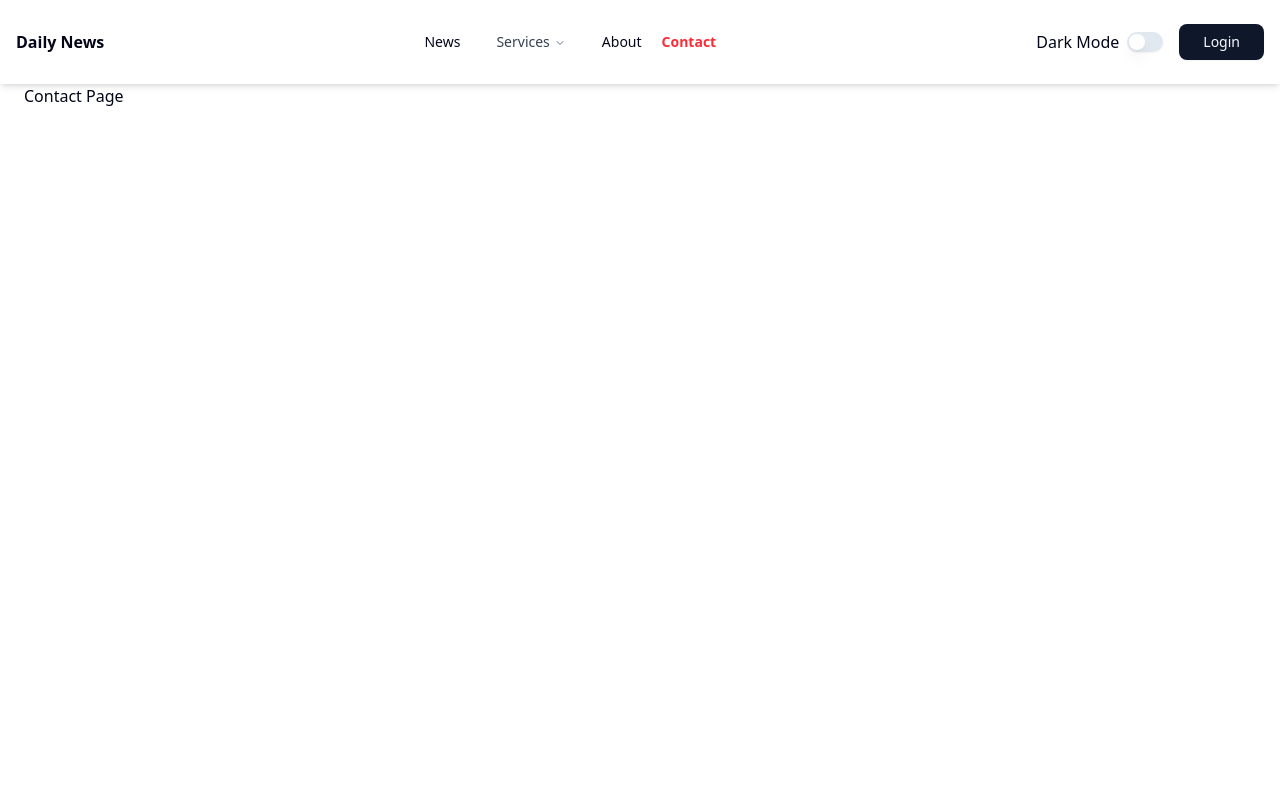
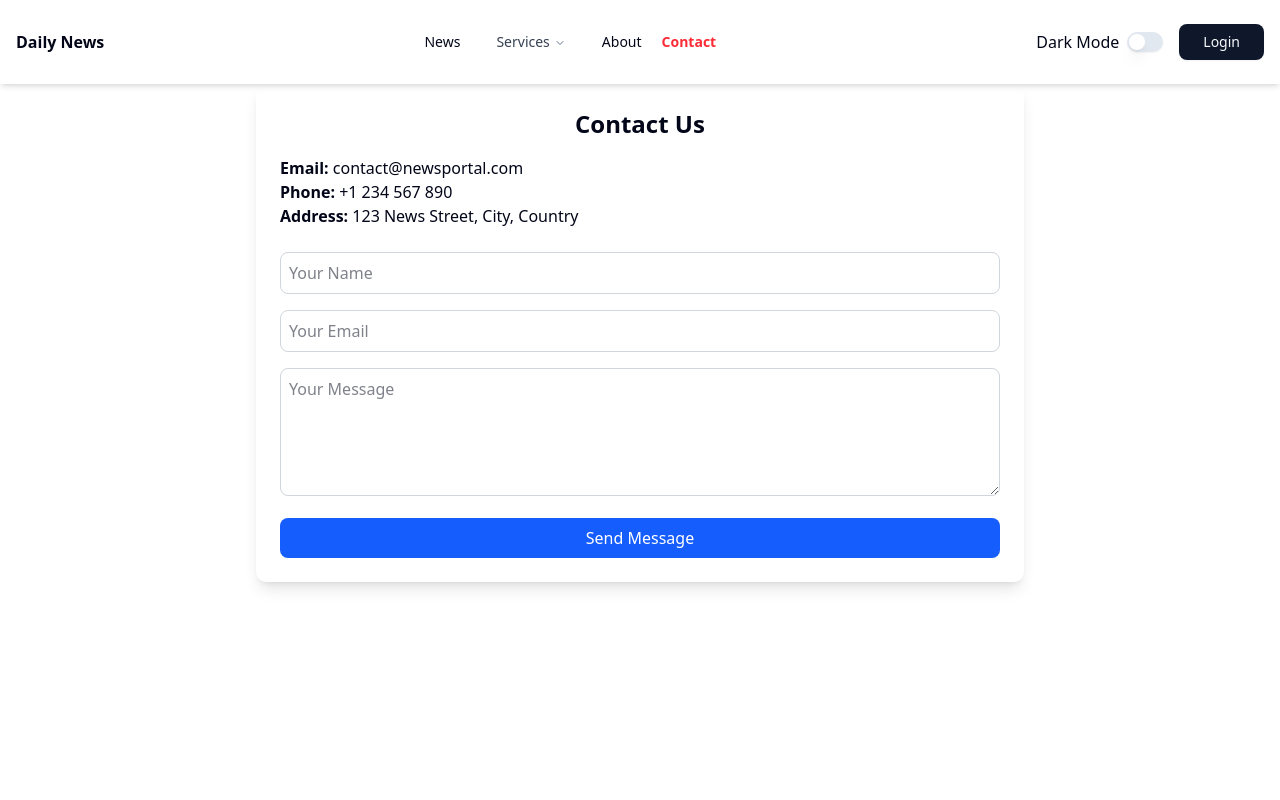
Before and after one commit to Khalid-Saifullaha/next-news-portal, a Next.js app: page /contact in a window 1280 px wide. Shown: the top 800 px of the page. Built offline with nearby package versions, Linux system fonts and the light colour scheme.

Commit message:
contact page added

```diff
--- a/src/app/contact/page.tsx
+++ b/src/app/contact/page.tsx
@@ -1,7 +1,51 @@
 import React from "react";
 
 const ContactPage = () => {
-  return <div>Contact Page</div>;
+  return (
+    <div className="max-w-3xl mx-auto p-6 bg-white shadow-lg rounded-lg">
+      <h2 className="text-2xl font-bold mb-4 text-center">Contact Us</h2>
+
+      {/* Contact Information */}
+      <div className="mb-6">
+        <p>
+          <strong>Email:</strong> contact@newsportal.com
+        </p>
+        <p>
+          <strong>Phone:</strong> +1 234 567 890
+        </p>
+        <p>
+          <strong>Address:</strong> 123 News Street, City, Country
+        </p>
+      </div>
+
+      {/* Contact Form */}
+      <form className="space-y-4">
+        <input
+          type="text"
+          placeholder="Your Name"
+          className="w-full p-2 border border-gray-300 rounded-md"
+          required
+        />
+        <input
+          type="email"
+          placeholder="Your Email"
+          className="w-full p-2 border border-gray-300 rounded-md"
+          required
+        />
+        <textarea
+          placeholder="Your Message"
+          className="w-full p-2 border border-gray-300 rounded-md h-32"
+          required
+        ></textarea>
+        <button
+          type="submit"
+          className="w-full bg-blue-600 text-white py-2 rounded-md hover:bg-blue-700 transition"
+        >
+          Send Message
+        </button>
+      </form>
+    </div>
+  );
 };
 
 export default ContactPage;
```
